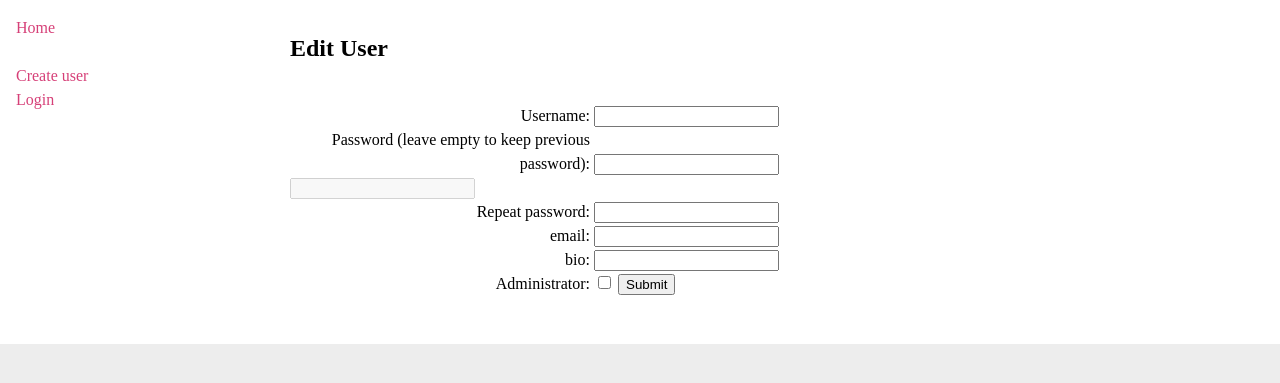
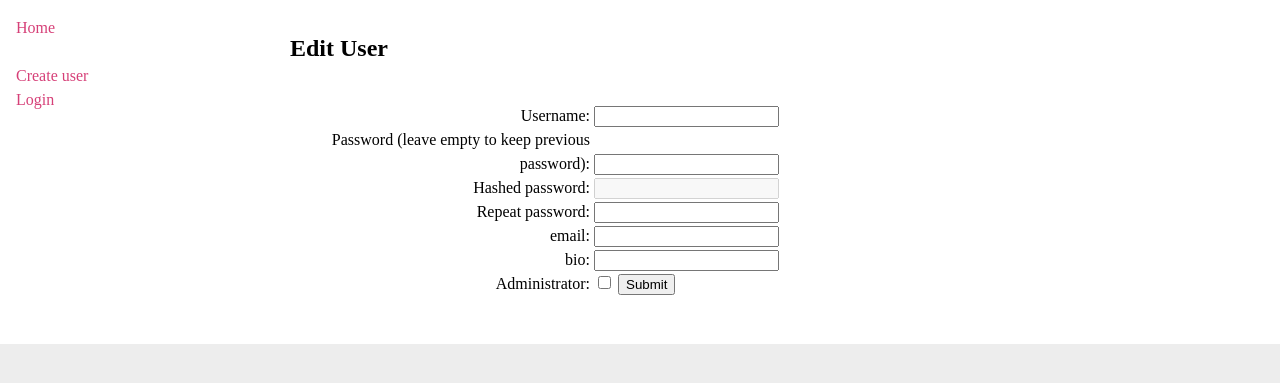
Before and after one commit to emilte/ttm4133, a PHP site: template htdocs/site/src/webapp/templates/showuser.twig in a window 1280 px wide. Shown: the top 383 px of the page. Run offline with PHP 8.4, Linux system fonts and the light colour scheme; the template is opened without the code that fills it, so the values that code supplies are empty; some libraries are stand-ins or nearby versions.

Commit message:
Fix admin edit 3

```diff
--- a/htdocs/site/src/webapp/templates/showuser.twig
+++ b/htdocs/site/src/webapp/templates/showuser.twig
@@ -13,6 +13,7 @@
         <label>Password (leave empty to keep previous password): </label>
         <input type="password" name="password" value=""> <br />
 
+        <label>Hashed password: </label>
         <input disabled type="text" name="hash" value="{{ user.password }}"> <br>
 
         <label>Repeat password: </label>
```
